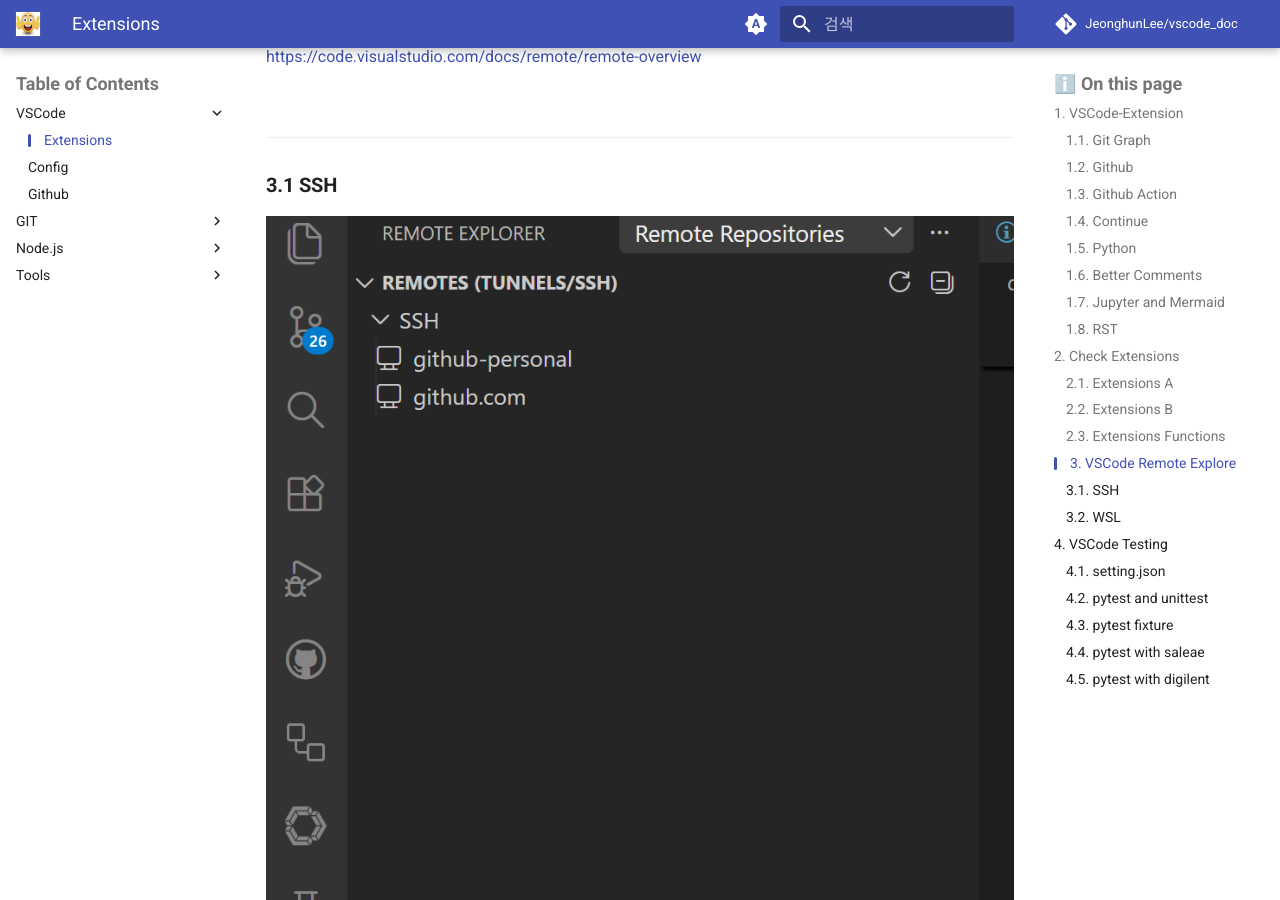
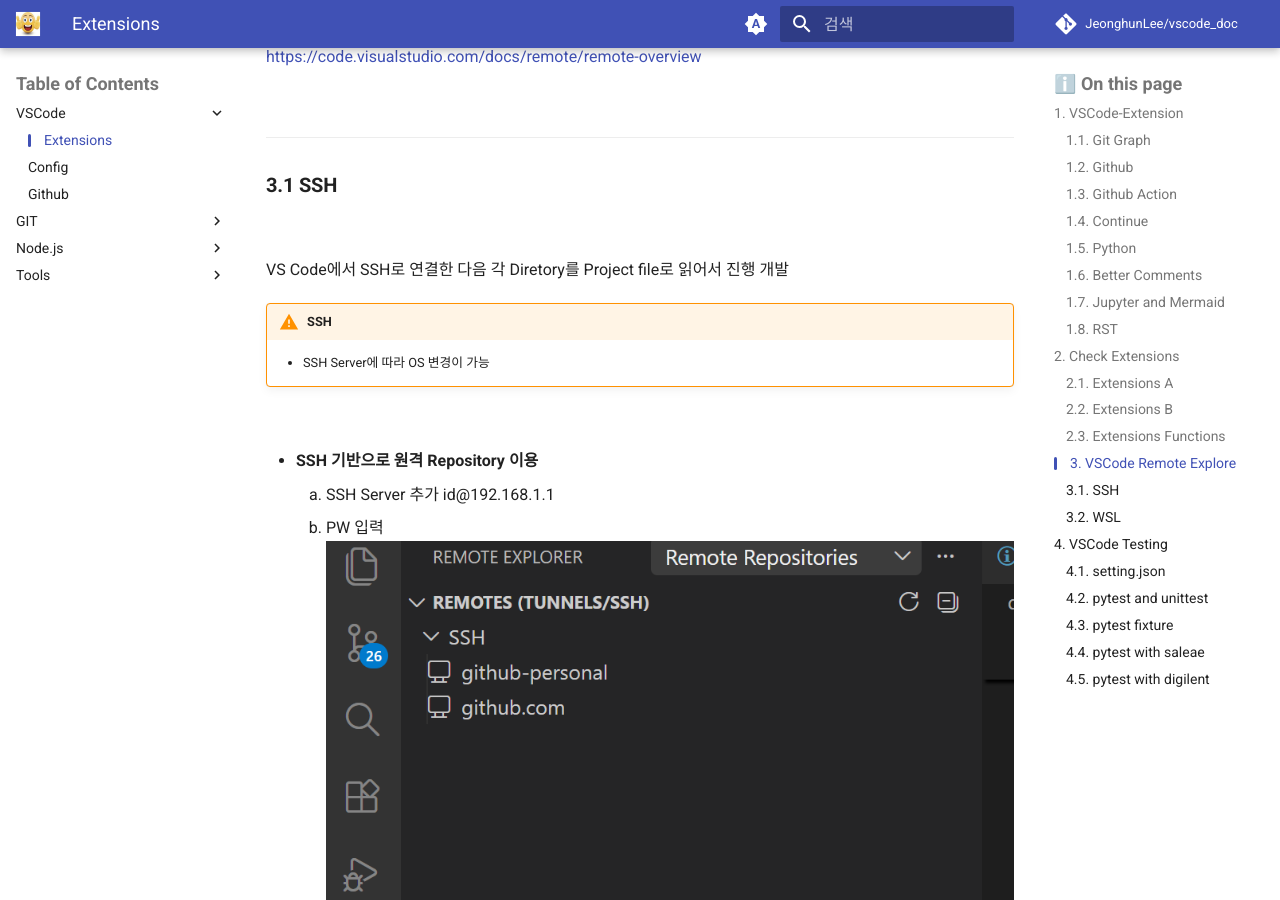
Before and after one commit to JeonghunLee/vscode_doc, an MkDocs documentation site: the page built from docs/index.md, in a window 1280 px wide and 900 px high, scrolled down 25806 px. Built offline with MkDocs 1.6.1 and Material for MkDocs 9.7.7, drawn with Linux system fonts in a browser that asks for light colours; comment, search, counter and statistics services are not loaded; some of the changed text lies outside the part shown.

Commit message:
Add SSH and WSL sections with usage instructions to index.md

```diff
--- a/docs/index.md
+++ b/docs/index.md
@@ -417,6 +417,18 @@
 
 ### SSH
 
+<br/>
+
+VS Code에서 SSH로 연결한 다음 각 Diretory를 Project file로 읽어서 진행 개발
+
+!!! warning "SSH "
+    - SSH Server에 따라 OS 변경이 가능
+
+<br/>
+
+* **SSH 기반으로 원격 Repository 이용**
+    1. SSH Server  추가 id@192.168.1.1
+    2. PW 입력
 ![](./imgs/vscode_remote_00.png)
 
 
@@ -425,6 +437,13 @@
 ---
 
 ### WSL
+
+<br/>
+
+VS Code에서 WSL로 연결한 다음 각 Diretory를 Project file로 읽어서 진행 개발
+
+!!! warning "SSH "
+    - WSL에 따라 Linux 변경이 가능
 
 ![](./imgs/vscode_remote_01.png)
 
```
